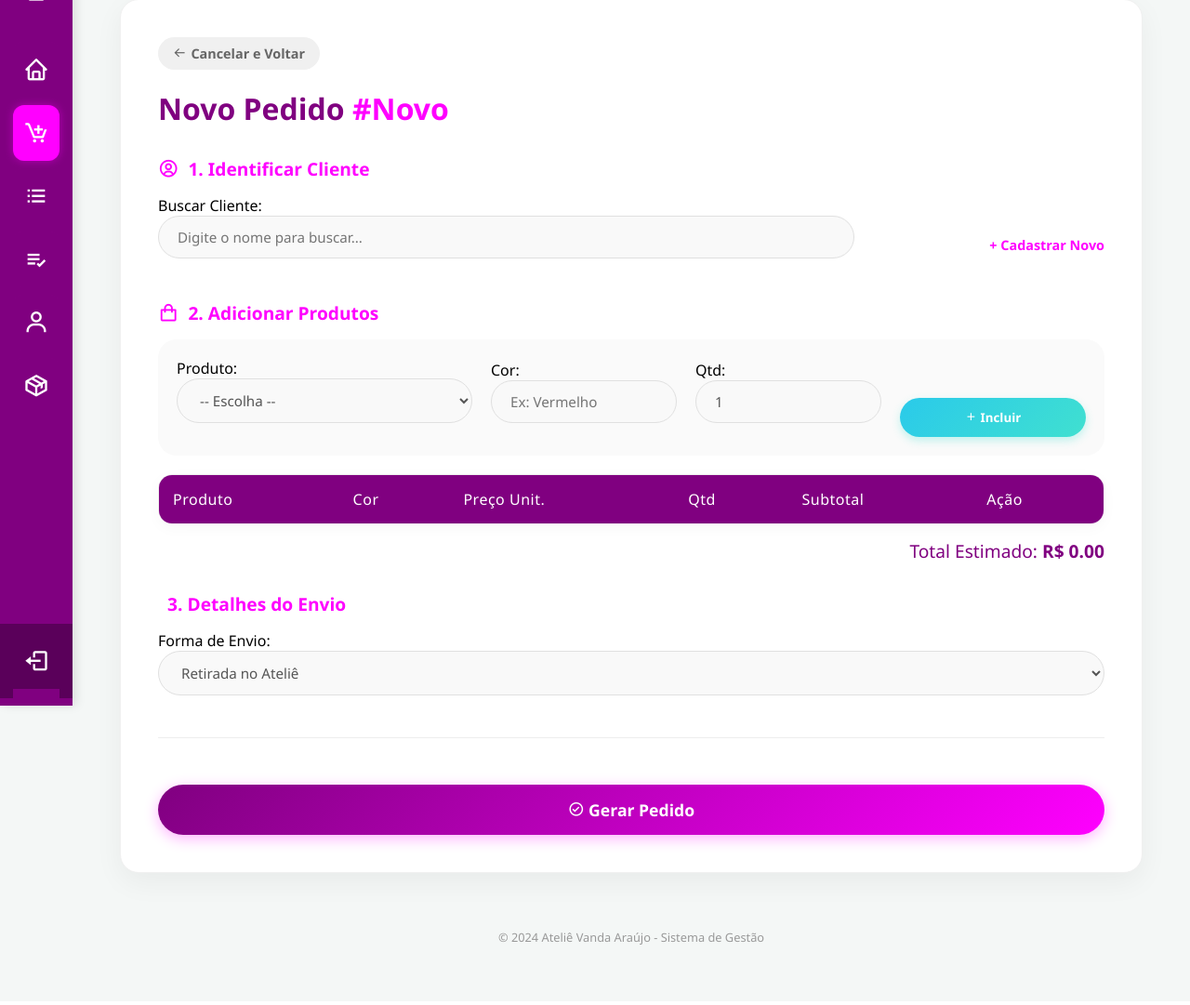
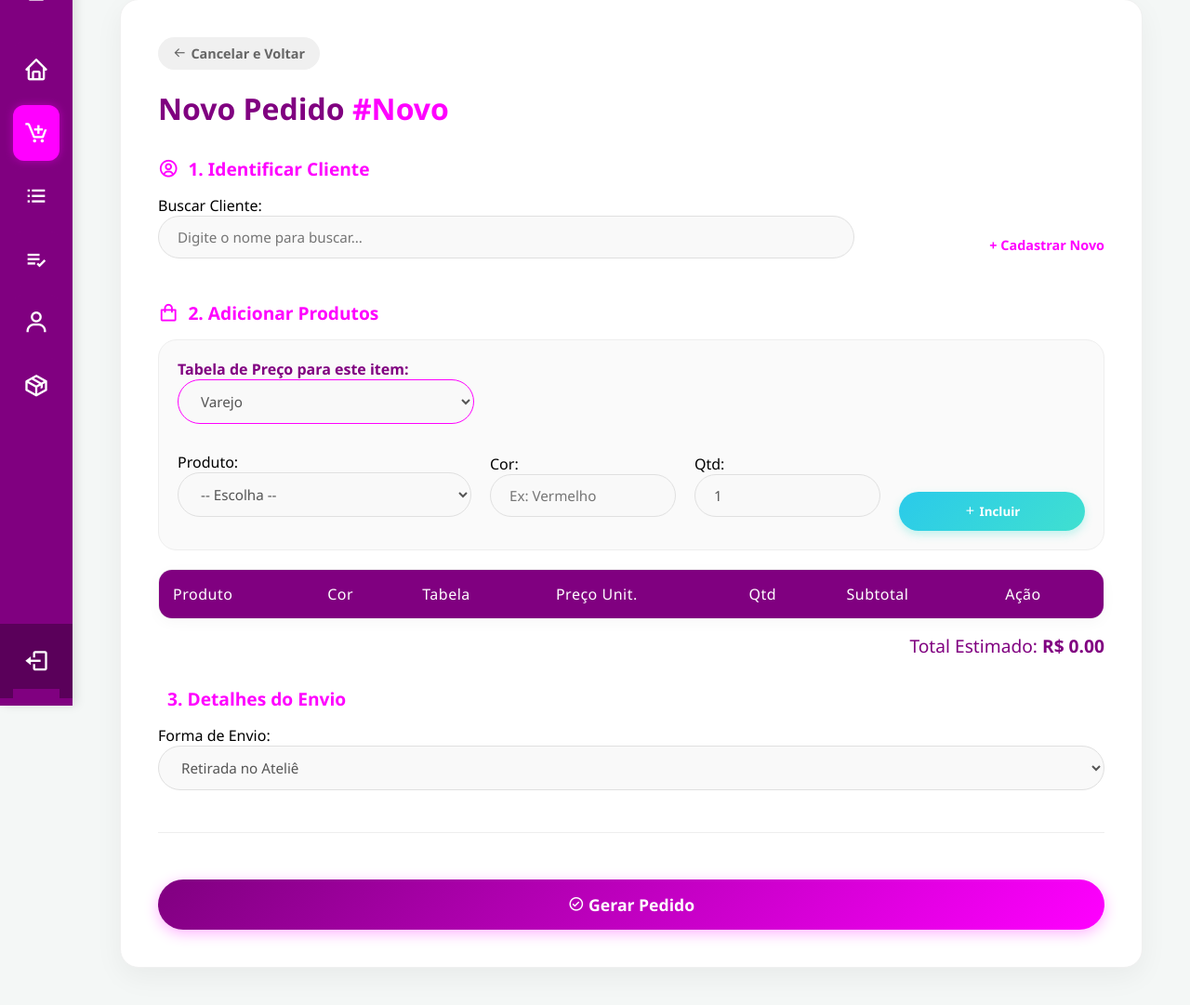
Before and after one commit to bruninhodeville-wq/atelie_vanda_araujo, a Flask app: page /pedidos/novo in a window 1280 px wide. Shown: the part 41-1122 px from the top of the page at 93% size. Before the commit the page ends 1058 px from the top, so only its background shows below. Run offline with Flask 3, Linux system fonts and the light colour scheme; the visitor is signed in with stand-in values (Sample User, id 1); lists and menus that the app fills with data are empty.

Commit message:
ajuste tela novo pedido

```diff
--- a/templates/novo_pedido.html
+++ b/templates/novo_pedido.html
@@ -41,14 +41,28 @@
 
         <div id="info_cliente" style="background: #fdf2ff; padding: 15px; border-radius: 15px; border: 1px dashed var(--magenta-neon); display: none; margin-bottom: 20px; color: #555;">
             <strong>Cliente Selecionado:</strong> <span id="span_nome">---</span> <br>
-            Tipo: <span id="span_tipo">---</span>
+            <strong>Tabela Padrão:</strong> <span id="span_tipo">---</span>
         </div>
 
         <div class="form-section-title">
             <i class='bx bx-shopping-bag'></i> 2. Adicionar Produtos
         </div>
 
-        <div style="background: #fafafa; padding: 20px; border-radius: 20px; margin-bottom: 20px;">
+        <div style="background: #fafafa; padding: 20px; border-radius: 20px; margin-bottom: 20px; border: 1px solid #eee;">
+
+            <div class="row" style="margin-bottom: 15px;">
+                <div class="col">
+                    <label style="color: var(--roxo-profundo); font-weight: bold;">Tabela de Preço para este item:</label>
+                    <select id="tabela_preco_select" style="border-color: var(--magenta-neon);">
+                        <option value="Varejo">Varejo</option>
+                        <option value="Atacado">Atacado</option>
+                        <option value="Atacarejo">Atacarejo</option>
+                        <option value="Atacado Premium">Atacado Premium</option>
+                    </select>
+                </div>
+                <div class="col" style="flex: 2;"></div>
+            </div>
+
             <div class="row">
                 <div class="col" style="flex: 2;">
                     <label>Produto:</label>
@@ -88,6 +102,7 @@
                     <tr>
                         <th>Produto</th>
                         <th>Cor</th>
+                        <th>Tabela</th>
                         <th>Preço Unit.</th>
                         <th>Qtd</th>
                         <th>Subtotal</th>
@@ -135,10 +150,11 @@
         renderizarCarrinho();
     }
 
-    // Identificar Cliente (Lógica de Preço)
+    // 1. Identificar Cliente e selecionar Tabela Automaticamente
     const buscaInput = document.getElementById('busca_cliente');
     const hiddenId = document.getElementById('cliente_id_hidden');
     const infoDiv = document.getElementById('info_cliente');
+    const tabelaSelect = document.getElementById('tabela_preco_select'); // Novo Select
 
     buscaInput.addEventListener('input', function() {
         const val = this.value;
@@ -147,9 +163,21 @@
             if (opts[i].value === val) {
                 hiddenId.value = opts[i].getAttribute('data-id');
                 const tipo = opts[i].getAttribute('data-tipo');
+
+                // Atualiza visual
                 document.getElementById('span_nome').innerText = val;
                 document.getElementById('span_tipo').innerText = tipo;
                 infoDiv.style.display = 'block';
+
+                // ATUALIZA O SELECT DE PREÇO AUTOMATICAMENTE
+                // Tenta selecionar a opção que bate com o tipo do cliente
+                // Se não existir (ex: erro de cadastro), mantém o que estava ou Varejo
+                for(let j=0; j < tabelaSelect.options.length; j++){
+                    if(tabelaSelect.options[j].value === tipo){
+                        tabelaSelect.selectedIndex = j;
+                        break;
+                    }
+                }
                 return;
             }
         }
@@ -157,27 +185,41 @@
         infoDiv.style.display = 'none';
     });
 
-    // Dispara evento se já tiver valor (edição)
     if(buscaInput.value) { buscaInput.dispatchEvent(new Event('input')); }
 
+    // 2. Adicionar ao Carrinho usando a Tabela Selecionada
     function adicionarAoCarrinho() {
         const sel = document.getElementById('produto_select');
         const opt = sel.options[sel.selectedIndex];
+
         if(!opt.value) { alert("Escolha um produto"); return; }
 
-        // Define preço baseado no tipo do cliente
-        let preco = parseFloat(opt.getAttribute('data-varejo'));
-        const tipoCli = document.getElementById('span_tipo').innerText;
+        // Pega a tabela que o usuário escolheu no momento
+        const tabelaEscolhida = document.getElementById('tabela_preco_select').value;
 
-        if(tipoCli === 'Atacado') preco = parseFloat(opt.getAttribute('data-atacado'));
-        else if(tipoCli === 'Atacarejo') preco = parseFloat(opt.getAttribute('data-atacarejo'));
-        else if(tipoCli === 'Atacado Premium') preco = parseFloat(opt.getAttribute('data-premium'));
+        let preco = 0;
+
+        // Pega o preço correspondente dos dados do produto
+        if(tabelaEscolhida === 'Atacado') {
+            preco = parseFloat(opt.getAttribute('data-atacado'));
+        } else if(tabelaEscolhida === 'Atacarejo') {
+            preco = parseFloat(opt.getAttribute('data-atacarejo'));
+        } else if(tabelaEscolhida === 'Atacado Premium') {
+            preco = parseFloat(opt.getAttribute('data-premium'));
+        } else {
+            // Padrão Varejo
+            preco = parseFloat(opt.getAttribute('data-varejo'));
+        }
+
+        // Validação de segurança caso preço venha zerado ou NaN
+        if(isNaN(preco)) preco = 0;
 
         const item = {
             id: opt.value,
             nome: opt.text.trim(),
             cor: document.getElementById('cor_input').value,
             qty: parseInt(document.getElementById('qty_input').value),
+            tabela: tabelaEscolhida, // Salvamos qual tabela foi usada
             preco: preco,
             subtotal: preco * parseInt(document.getElementById('qty_input').value)
         };
@@ -202,10 +244,12 @@
 
         carrinho.forEach((item, index) => {
             total += item.subtotal;
+            // Adicionei a coluna Tabela para visualização
             const tr = `
                 <tr>
                     <td>${item.nome}</td>
                     <td>${item.cor}</td>
+                    <td><span style="font-size:0.85rem; background:#f0f0f0; padding:2px 6px; border-radius:4px;">${item.tabela || 'Padrão'}</span></td>
                     <td>R$ ${item.preco.toFixed(2)}</td>
                     <td>${item.qty}</td>
                     <td>R$ ${item.subtotal.toFixed(2)}</td>
```
